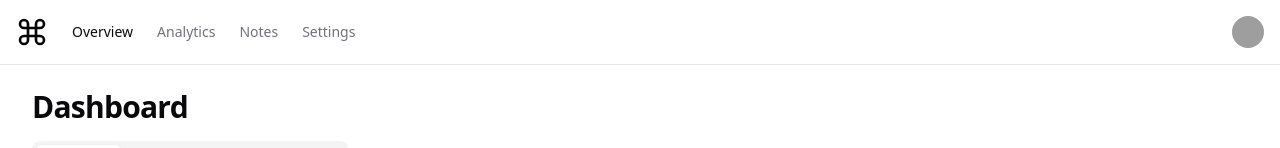
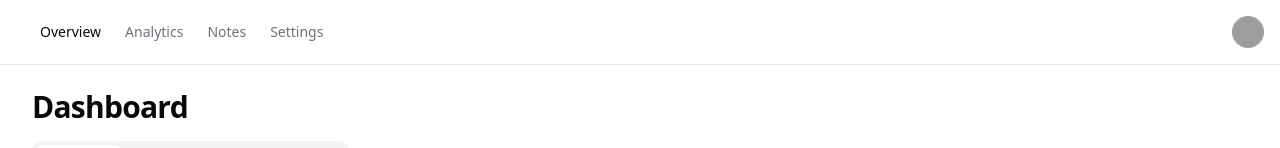
Before and after one commit to muku007-codes/TODO-Firebase, a React (Vite) app: page /overview in a window 1280 px wide. Shown: the top 148 px of the page. Built offline with nearby package versions, Linux system fonts and the light colour scheme; no server answers; the database is empty; sample sign-in values are in the browser's storage; grey boxes are pictures that could not be loaded.

Commit message:
Comment out SVG logo in DashboardPage and update rendering structure

```diff
--- a/src/app/dashboard/page.tsx
+++ b/src/app/dashboard/page.tsx
@@ -21,7 +21,7 @@ export default function DashboardPage() {
       <div className="border-b">
         <div className="flex h-16 items-center px-4">
           {/* <Icons.logo className="h-8 w-8" /> */}
-          <svg
+          {/* <svg
             xmlns="http://www.w3.org/2000/svg"
             width="24"
             height="24"
@@ -34,7 +34,7 @@ export default function DashboardPage() {
             className="lucide lucide-command h-8 w-8"
           >
             <path d="M15 6v12a3 3 0 1 0 3-3H6a3 3 0 1 0 3 3V6a3 3 0 1 0-3 3h12a3 3 0 1 0-3-3"></path>
-          </svg>
+          </svg> */}
           <MainNav className="mx-6" />
           <div className="ml-auto flex items-center space-x-4">
             {/* <Header /> */}
```
